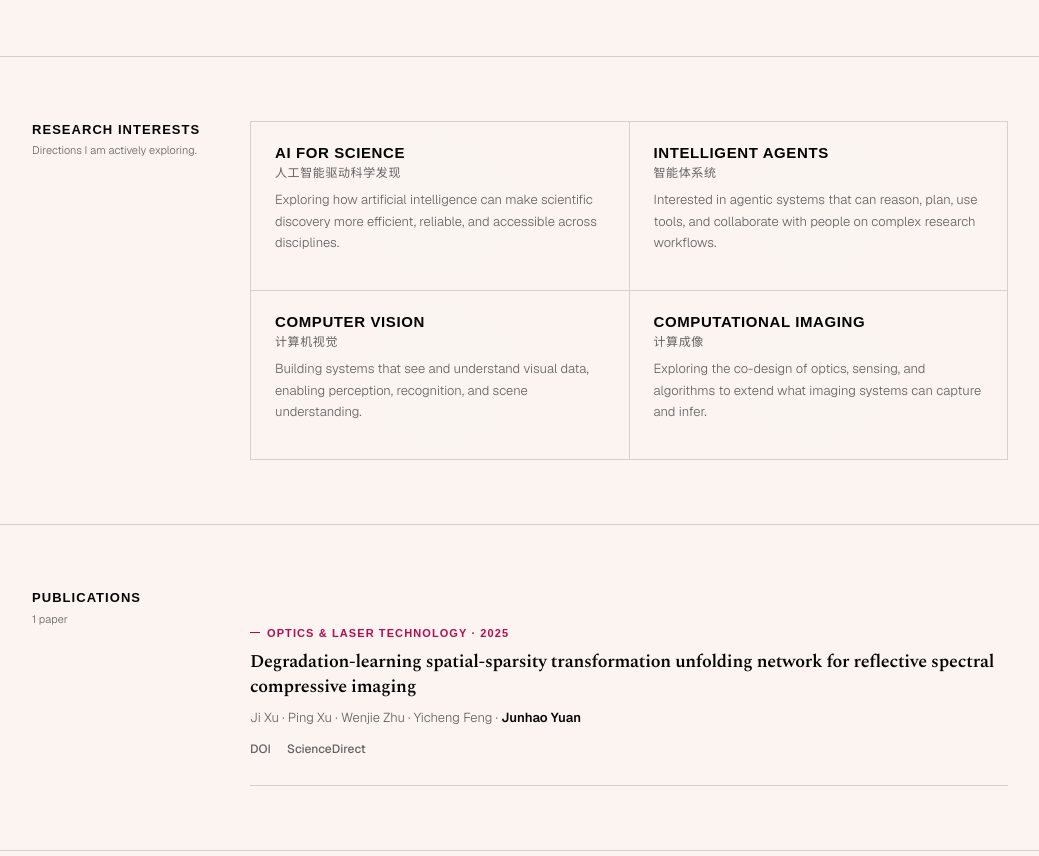
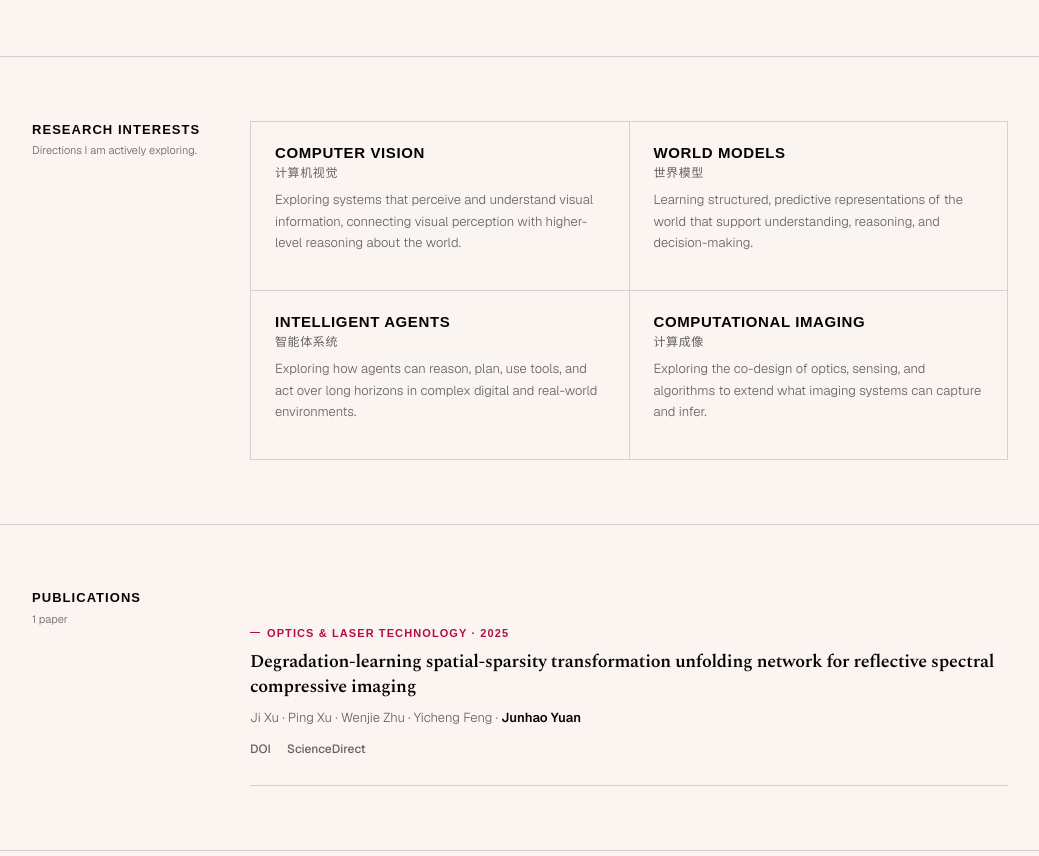
Before and after one commit to usagi1210/usagi1210.github.io, a Next.js app: page / in a window 1280 px wide. Shown: the part 1420-2276 px from the top of the page, without its empty margins (120-1159 px from the left). Built offline with nearby package versions, Linux system fonts and the light colour scheme; a web font is replaced by a local one.

Commit message:
Refine world understanding research focus

```diff
--- a/src/data/content.ts
+++ b/src/data/content.ts
@@ -1,10 +1,10 @@
 export const person = {
   nameEn: 'Yuan Junhao',
   nameCn: '袁俊豪',
-  eyebrow: 'AI for Science',
+  eyebrow: 'AI for World Understanding',
   subtitle: 'Visiting Student @ SCI Lab, Westlake University · B.Eng. Candidate, Hangzhou Dianzi University',
-  bio: 'Broadly interested in AI for Science, especially how learning-based, generative, and agentic systems can support scientific discovery. I hope to explore how foundation models and AI agents can help researchers reason, experiment, and create more effectively. Here\'s hoping the work adds up to something. Always happy to chat over ideas or a coffee!',
-  bioZh: '我广泛关注 AI for Science，尤其是学习方法、生成式模型与智能体系统如何支持科学发现。我希望探索基础模型和 AI 智能体如何帮助研究者更高效地推理、实验与创造。希望这些工作终能积少成多、有所意义。随时欢迎交流想法，或一起喝杯咖啡！',
+  bio: 'Broadly interested in building AI systems that can perceive and truly understand the world. I hope to explore how computer vision, world models, generative AI, and intelligent agents can advance more capable machine intelligence with a deeper understanding of the real world. Here\'s hoping my future work adds up to something. Always happy to chat over ideas or a coffee!',
+  bioZh: '我广泛关注如何构建能够感知并真正理解世界的人工智能系统。我希望探索计算机视觉、世界模型、生成式人工智能与智能体如何推动更强大、更具真实世界理解能力的机器智能。希望我未来的工作能积少成多、有所意义。随时欢迎交流想法，或一起喝杯咖啡！',
   emails: [
     { label: 'Educational', addr: '23061739@hdu.edu.cn' },
     { label: 'Gmail',       addr: 'yuanjunhao1210@gmail.com' },
@@ -48,22 +48,22 @@ export const stats = [
 
 export const interests = [
   {
-    name: 'AI for Science',
-    zh: '人工智能驱动科学发现',
-    desc: 'Exploring how artificial intelligence can make scientific discovery more efficient, reliable, and accessible across disciplines.',
-    descZh: '探索人工智能如何在跨学科场景中，让科学发现更高效、更可靠、更可及。',
+    name: 'Computer Vision',
+    zh: '计算机视觉',
+    desc: 'Exploring systems that perceive and understand visual information, connecting visual perception with higher-level reasoning about the world.',
+    descZh: '探索能够感知与理解视觉信息的系统，连接视觉感知与更高层次的世界推理。',
+  },
+  {
+    name: 'World Models',
+    zh: '世界模型',
+    desc: 'Learning structured, predictive representations of the world that support understanding, reasoning, and decision-making.',
+    descZh: '学习结构化、可预测的世界表征，以支持理解、推理与决策。',
   },
   {
     name: 'Intelligent Agents',
     zh: '智能体系统',
-    desc: 'Interested in agentic systems that can reason, plan, use tools, and collaborate with people on complex research workflows.',
-    descZh: '关注能够推理、规划、调用工具并与人协作的智能体系统，用于支持复杂科研流程。',
-  },
-  {
-    name: 'Computer Vision',
-    zh: '计算机视觉',
-    desc: 'Building systems that see and understand visual data, enabling perception, recognition, and scene understanding.',
-    descZh: '构建能够感知与理解视觉信息的智能系统，涵盖感知、识别与场景理解。',
+    desc: 'Exploring how agents can reason, plan, use tools, and act over long horizons in complex digital and real-world environments.',
+    descZh: '探索智能体如何在复杂的数字与真实世界环境中进行长期推理、规划、调用工具与行动。',
   },
   {
     name: 'Computational Imaging',
@@ -165,9 +165,9 @@ export const projects = [
 ]
 
 export const marqueeItems = [
-  'AI FOR SCIENCE',
+  'AI FOR WORLD UNDERSTANDING',
   'COMPUTER VISION',
+  'WORLD MODELS',
+  'GENERATIVE AI',
   'INTELLIGENT AGENTS',
-  'GENERATIVE AI',
-  'SCIENTIFIC DISCOVERY',
 ]
```
